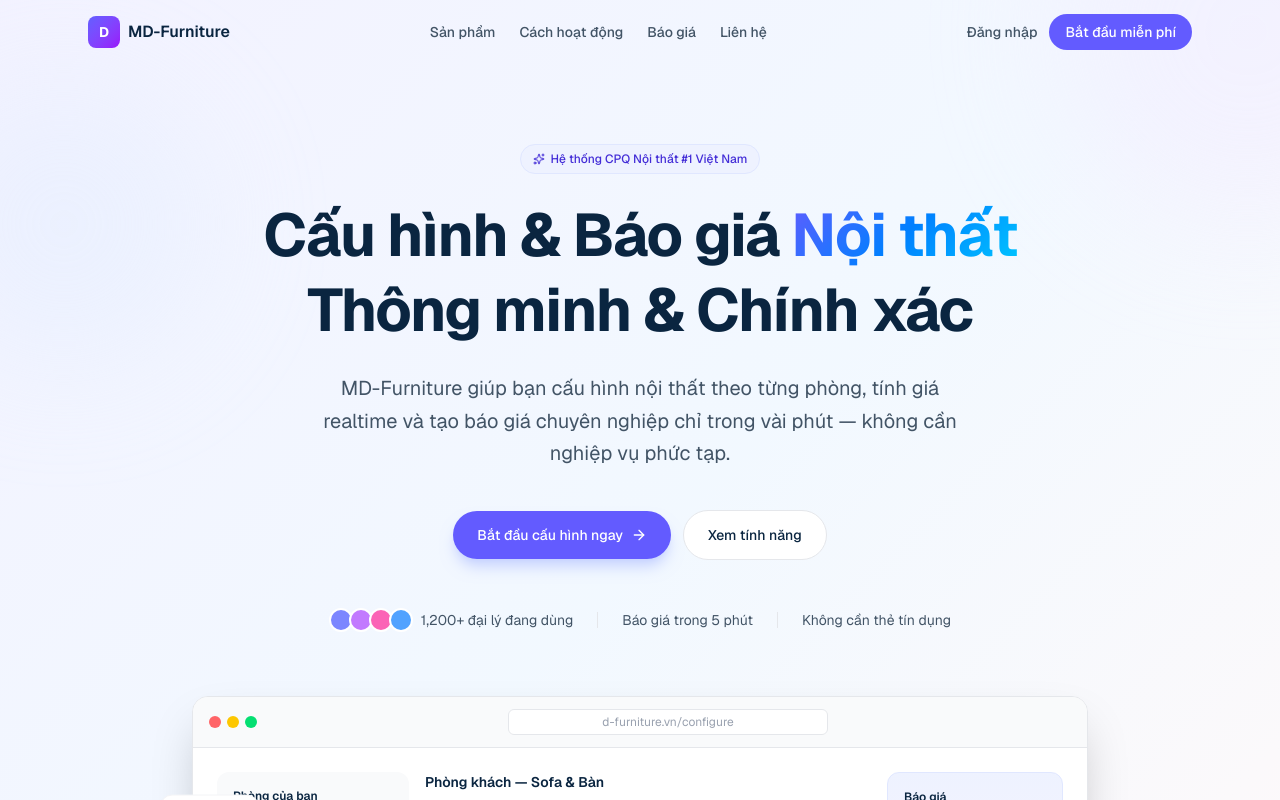
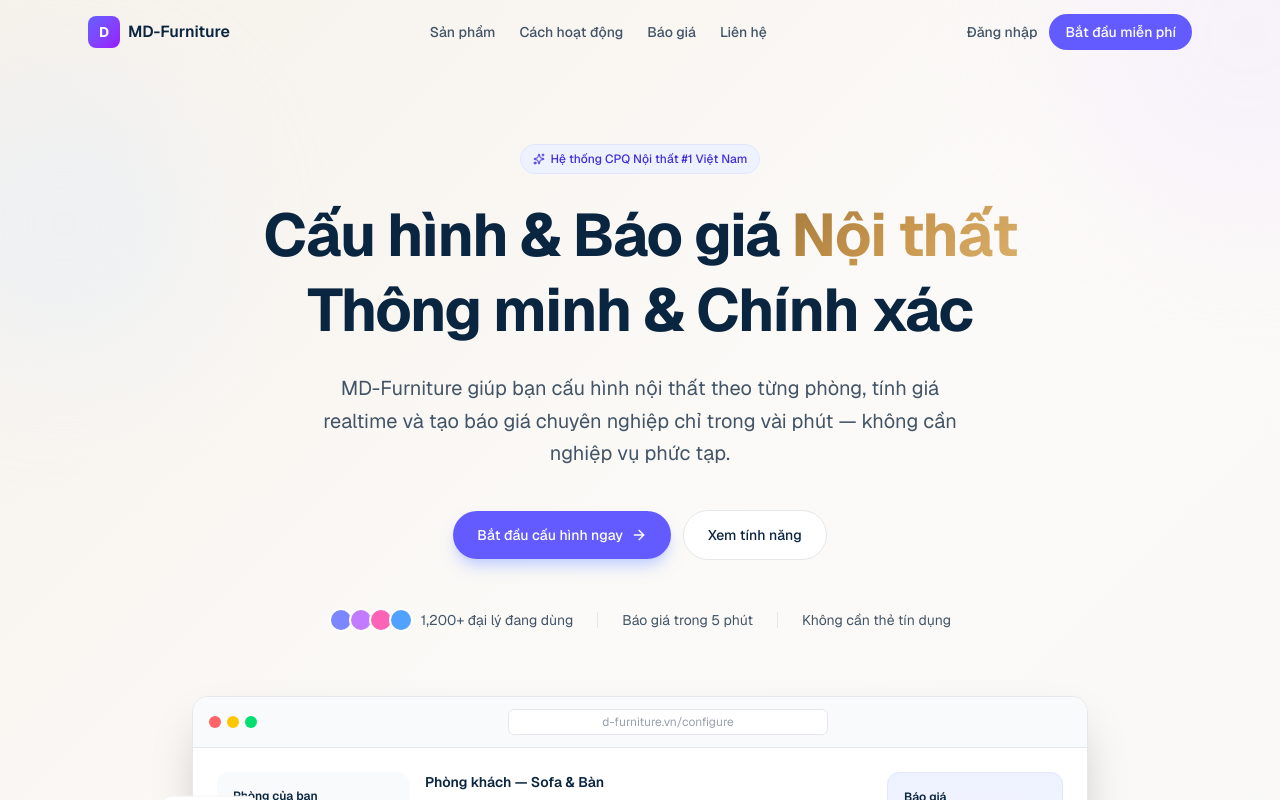
Before and after one commit to duyhoang01/noithatminhduc, a Next.js app in the folder frontend/: page / in a window 1280 px wide. Shown: the top 800 px of the page. Built offline with nearby package versions, Linux system fonts and the light colour scheme.

Commit message:
feat: apply official brand color palette
Replace the unused Stripe purple/blue theme with the palette already
chốt for the logo (dark #241F1A, accent gold #A67C3D, cream #F3EFE7),
so the site matches the brand identity everywhere else.

```diff
--- a/frontend/app/components/Testimonials.tsx
+++ /dev/null
@@ -1,104 +0,0 @@
-"use client";
-
-import { motion, useInView } from "framer-motion";
-import { useRef } from "react";
-import AnimatedSection from "./AnimatedSection";
-
-const testimonials = [
-  {
-    quote:
-      "MD-Furniture giúp chúng tôi rút ngắn thời gian báo giá từ 1 tiếng xuống còn 5 phút. Khách hàng rất ấn tượng với sự chuyên nghiệp.",
-    name: "Nguyễn Văn Minh",
-    role: "Giám đốc kinh doanh",
-    company: "Nội thất Hoàng Gia",
-    avatar: "NM",
-    color: "bg-indigo-100 text-indigo-700",
-  },
-  {
-    quote:
-      "Hệ thống cấu hình theo phòng rất trực quan. Nhân viên mới của chúng tôi chỉ mất 30 phút là thành thạo hoàn toàn.",
-    name: "Trần Thị Hoa",
-    role: "Trưởng phòng kinh doanh",
-    company: "Đại lý Vinhomes Furniture",
-    avatar: "TH",
-    color: "bg-purple-100 text-purple-700",
-  },
-  {
-    quote:
-      "Giá realtime và PDF báo giá chuyên nghiệp là hai tính năng chúng tôi cần nhất. MD-Furniture có cả hai, lại còn dễ dùng.",
-    name: "Lê Quang Dũng",
-    role: "CEO",
-    company: "Smart Living Vietnam",
-    avatar: "LD",
-    color: "bg-blue-100 text-blue-700",
-  },
-];
-
-export default function Testimonials() {
-  const ref = useRef(null);
-  const isInView = useInView(ref, { once: true, margin: "-100px" });
-
-  return (
-    <section className="py-24 bg-[#f6f9fc]">
-      <div className="max-w-6xl mx-auto px-4 sm:px-6">
-        <AnimatedSection className="text-center mb-16">
-          <span className="inline-block text-xs font-semibold tracking-widest text-green-600 uppercase mb-4">
-            Khách hàng nói gì
-          </span>
-          <h2 className="text-3xl sm:text-4xl font-bold text-[#0a2540] mb-4">
-            Được tin dùng bởi{" "}
-            <span className="gradient-text">các đại lý hàng đầu</span>
-          </h2>
-        </AnimatedSection>
-
-        <motion.div
-          ref={ref}
-          className="grid grid-cols-1 md:grid-cols-3 gap-6"
-        >
-          {testimonials.map((t, i) => (
-            <motion.div
-              key={i}
-              initial={{ opacity: 0, y: 40 }}
-              animate={isInView ? { opacity: 1, y: 0 } : {}}
-              transition={{
-                duration: 0.5,
-                delay: i * 0.12,
-                ease: "easeOut",
-              }}
-              className="bg-white rounded-2xl p-6 border border-gray-100 card-hover flex flex-col"
-            >
-              {/* Stars */}
-              <div className="flex gap-1 mb-4">
-                {Array.from({ length: 5 }).map((_, j) => (
-                  <span key={j} className="text-yellow-400 text-sm">
-                    ★
-                  </span>
-                ))}
-              </div>
-
-              <p className="text-[#425466] text-sm leading-relaxed flex-1 mb-6">
-                &ldquo;{t.quote}&rdquo;
-              </p>
-
-              <div className="flex items-center gap-3">
-                <div
-                  className={`w-10 h-10 rounded-full ${t.color} flex items-center justify-center font-bold text-sm flex-shrink-0`}
-                >
-                  {t.avatar}
-                </div>
-                <div>
-                  <div className="text-sm font-semibold text-[#0a2540]">
-                    {t.name}
-                  </div>
-                  <div className="text-xs text-[#425466]">
-                    {t.role} · {t.company}
-                  </div>
-                </div>
-              </div>
-            </motion.div>
-          ))}
-        </motion.div>
-      </div>
-    </section>
-  );
-}
--- a/frontend/app/globals.css
+++ b/frontend/app/globals.css
@@ -2,12 +2,12 @@
 
 :root {
   --background: #ffffff;
-  --foreground: #0a2540;
-  --primary: #635bff;
-  --primary-dark: #4f46e5;
-  --text-muted: #425466;
-  --border: #e6ebf1;
-  --surface: #f6f9fc;
+  --foreground: #241f1a;
+  --primary: #a67c3d;
+  --primary-dark: #8a6530;
+  --text-muted: #6b6459;
+  --border: #e8e0d2;
+  --surface: #f3efe7;
 }
 
 @theme inline {
@@ -33,16 +33,16 @@
   box-sizing: border-box;
 }
 
-/* Gradient text utility */
+/* Gradient text utility — thương hiệu (đồng, vàng đất) */
 .gradient-text {
-  background: linear-gradient(135deg, #635bff 0%, #0080ff 50%, #00c9ff 100%);
+  background: linear-gradient(135deg, #a67c3d 0%, #c9974f 50%, #d9b06a 100%);
   -webkit-background-clip: text;
   -webkit-text-fill-color: transparent;
   background-clip: text;
 }
 
 .gradient-text-warm {
-  background: linear-gradient(135deg, #ff6b6b 0%, #feca57 50%, #ff9f43 100%);
+  background: linear-gradient(135deg, #8a6530 0%, #a67c3d 50%, #c9974f 100%);
   -webkit-background-clip: text;
   -webkit-text-fill-color: transparent;
   background-clip: text;
@@ -52,22 +52,22 @@
 .hero-gradient {
   background: linear-gradient(
     135deg,
-    rgba(99, 91, 255, 0.08) 0%,
-    rgba(0, 128, 255, 0.05) 50%,
-    rgba(255, 107, 107, 0.04) 100%
+    rgba(166, 124, 61, 0.1) 0%,
+    rgba(166, 124, 61, 0.04) 50%,
+    rgba(36, 31, 26, 0.03) 100%
   );
 }
 
-/* Stripe-style rainbow gradient bar */
+/* Thanh gradient thương hiệu (thay rainbow-bar) */
 .rainbow-bar {
   background: linear-gradient(
     90deg,
-    #ff6b6b,
-    #feca57,
-    #48dbfb,
-    #ff9ff3,
-    #54a0ff,
-    #5f27cd
+    #8a6530,
+    #a67c3d,
+    #c9974f,
+    #d9b06a,
+    #a67c3d,
+    #8a6530
   );
 }
 
@@ -78,5 +78,5 @@
 
 .card-hover:hover {
   transform: translateY(-4px);
-  box-shadow: 0 20px 60px rgba(0, 0, 0, 0.1);
+  box-shadow: 0 20px 60px rgba(36, 31, 26, 0.12);
 }
```
